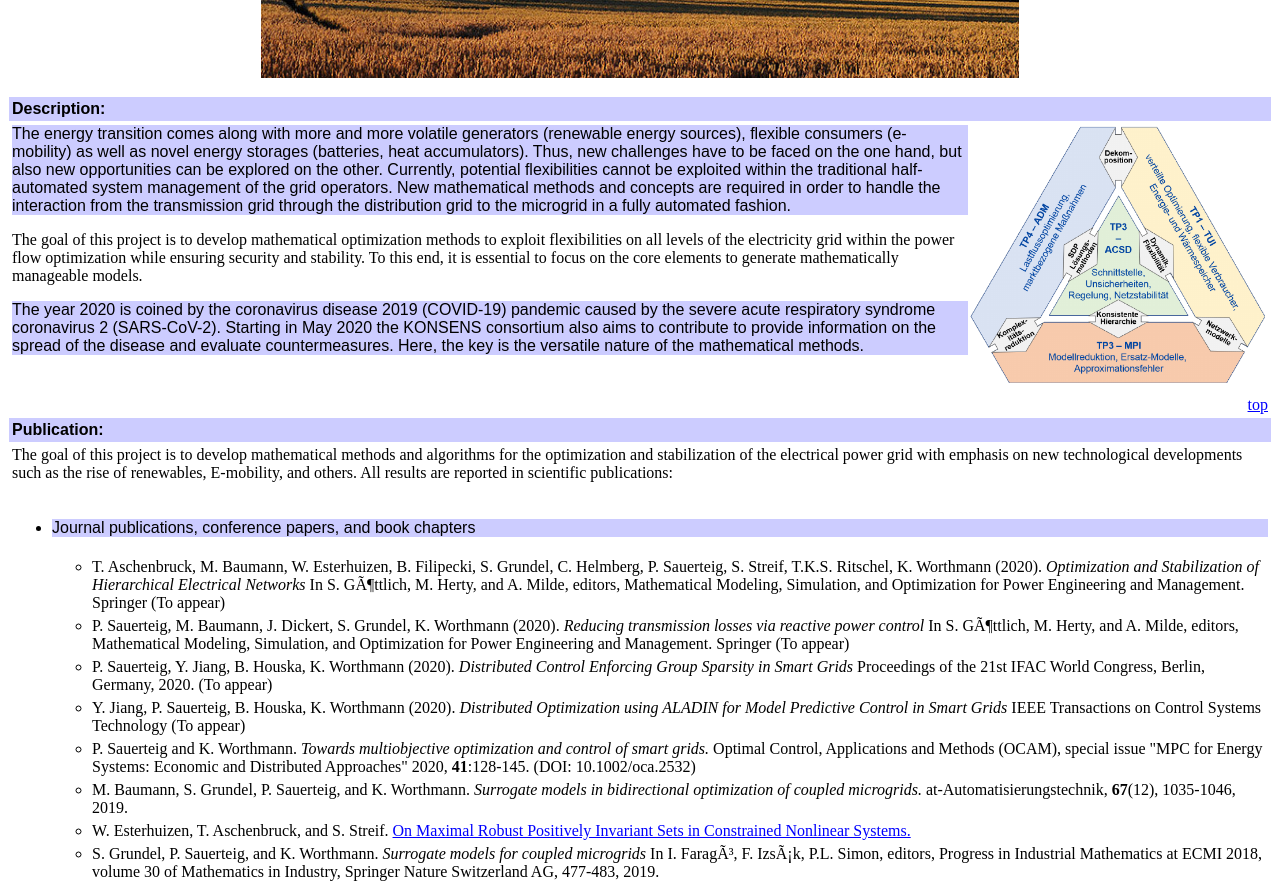
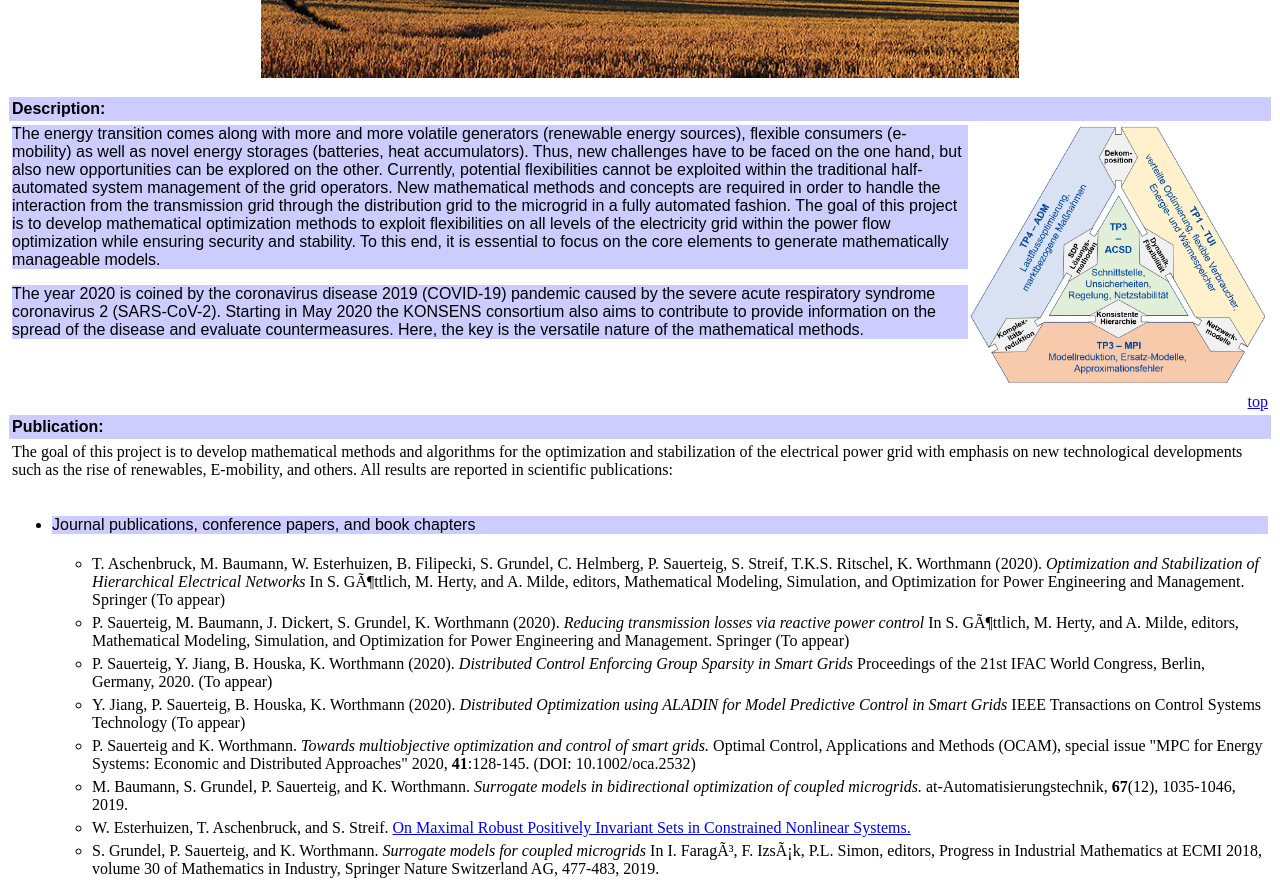
Before and after one commit to konsens/konsens.github.io, a plain HTML site: page index.html in a window 1280 px wide. Shown: the part 1660-2556 px from the top of the page. Drawn offline with Linux system fonts and the light colour scheme.

Commit message:
Update index.html
update description

```diff
--- a/index.html
+++ b/index.html
@@ -249,10 +249,10 @@
 						can be explored on the other. Currently, potential flexibilities cannot be exploited within the traditional
 						half-automated system management of the grid operators. New mathematical methods and concepts are required in order to
 						handle the interaction from the transmission grid through the distribution grid to the microgrid in a fully automated
-						fashion. </p>
+						fashion.
 						The goal of this project is to develop mathematical optimization methods to exploit flexibilities on all levels
 						of the electricity grid within the power flow optimization while ensuring security and stability. To this end,
-						it is essential to focus on the core elements to generate mathematically manageable models.
+						it is essential to focus on the core elements to generate mathematically manageable models. </p>
 
 						<p>The year 2020 is coined by the coronavirus disease 2019 (COVID-19) pandemic caused by the severe acute respiratory
 						syndrome coronavirus 2 (SARS-CoV-2). Starting in May 2020 the KONSENS consortium also aims to contribute to provide
```
